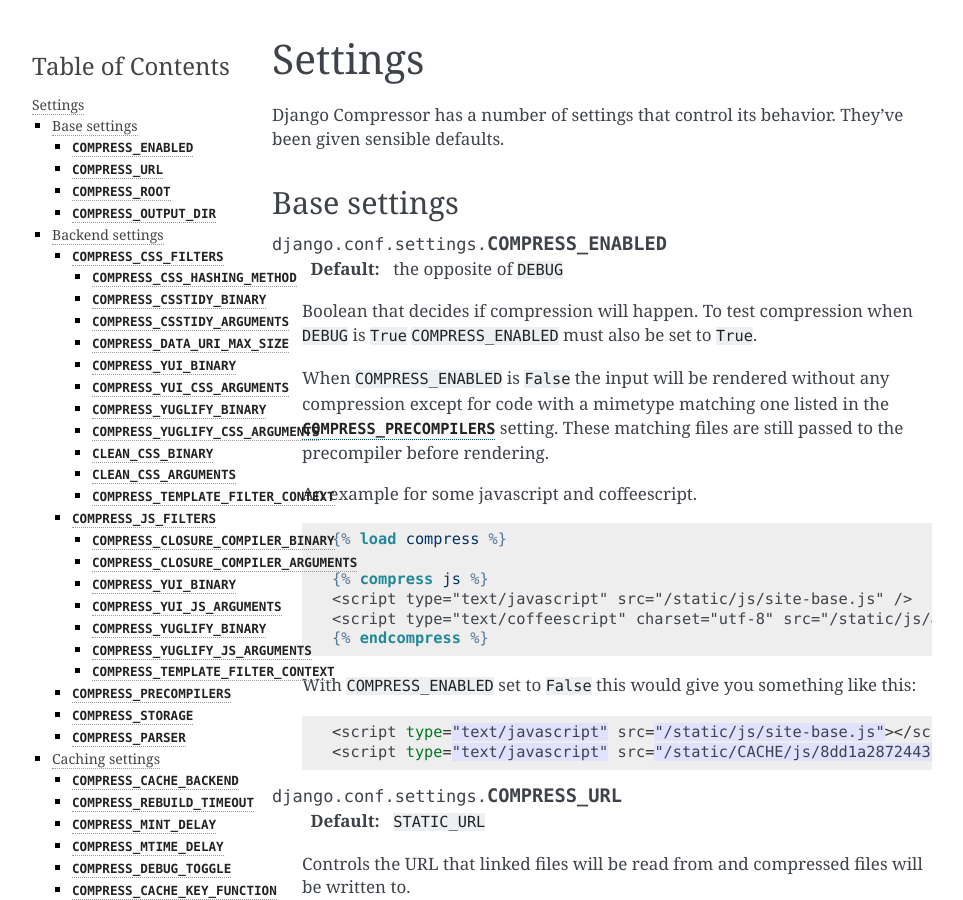
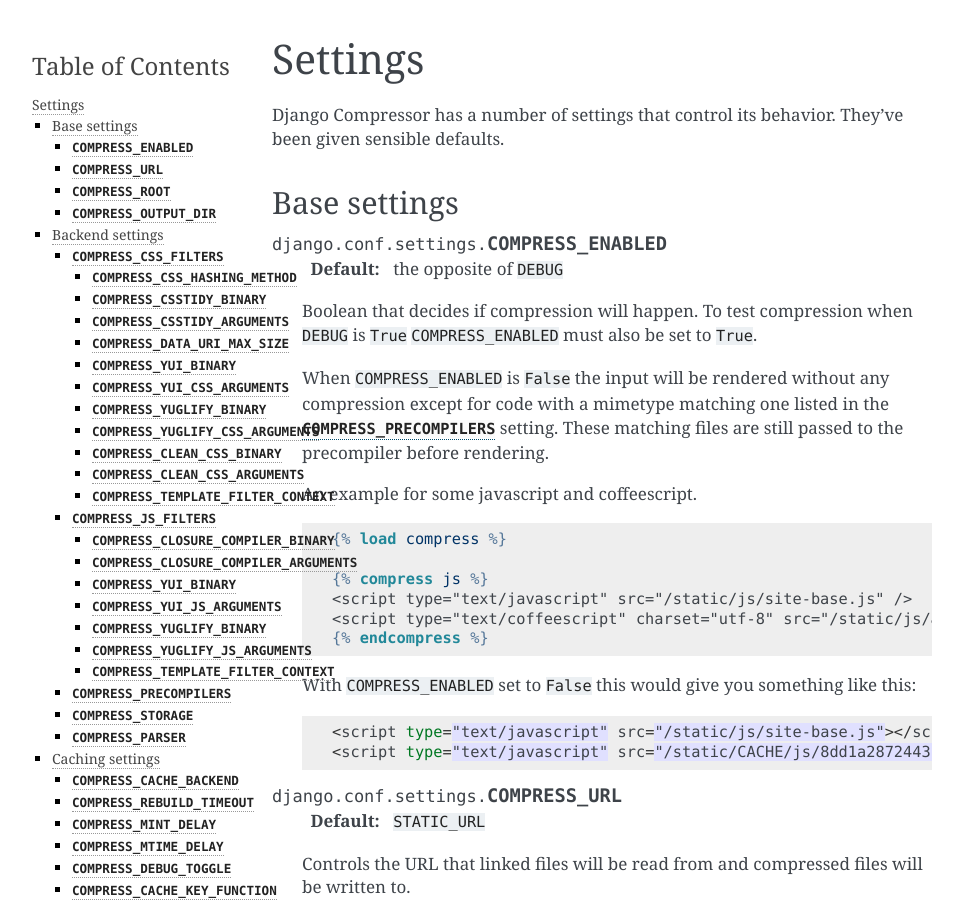
Before and after one commit to django-compressor/django-compressor, a Sphinx documentation site: the page built from docs/settings.txt, in a window 1280 px wide and 900 px high. Shown: the whole window, without its empty margins (148-1111 px from the left). Built offline with Sphinx 7.4.7, drawn with Linux system fonts in a browser that asks for light colours; pages that are not in the unit, such as notebooks, are missing from menus; some of the changed text lies outside the part shown.

Commit message:
Correct COMPRESS_CLEAN_CSS_* name in the docs
Signed-off-by: Johannes Löthberg <johannes@kyriasis.com>

```diff
--- a/docs/settings.txt
+++ b/docs/settings.txt
@@ -146,11 +146,11 @@
 
       A filter that passes the CSS content to the `clean-css`_ tool.
 
-      .. attribute:: CLEAN_CSS_BINARY
+      .. attribute:: COMPRESS_CLEAN_CSS_BINARY
 
          The clean-css binary filesystem path.
 
-      .. attribute:: CLEAN_CSS_ARGUMENTS
+      .. attribute:: COMPRESS_CLEAN_CSS_ARGUMENTS
 
          The arguments passed to clean-css.
 
```
